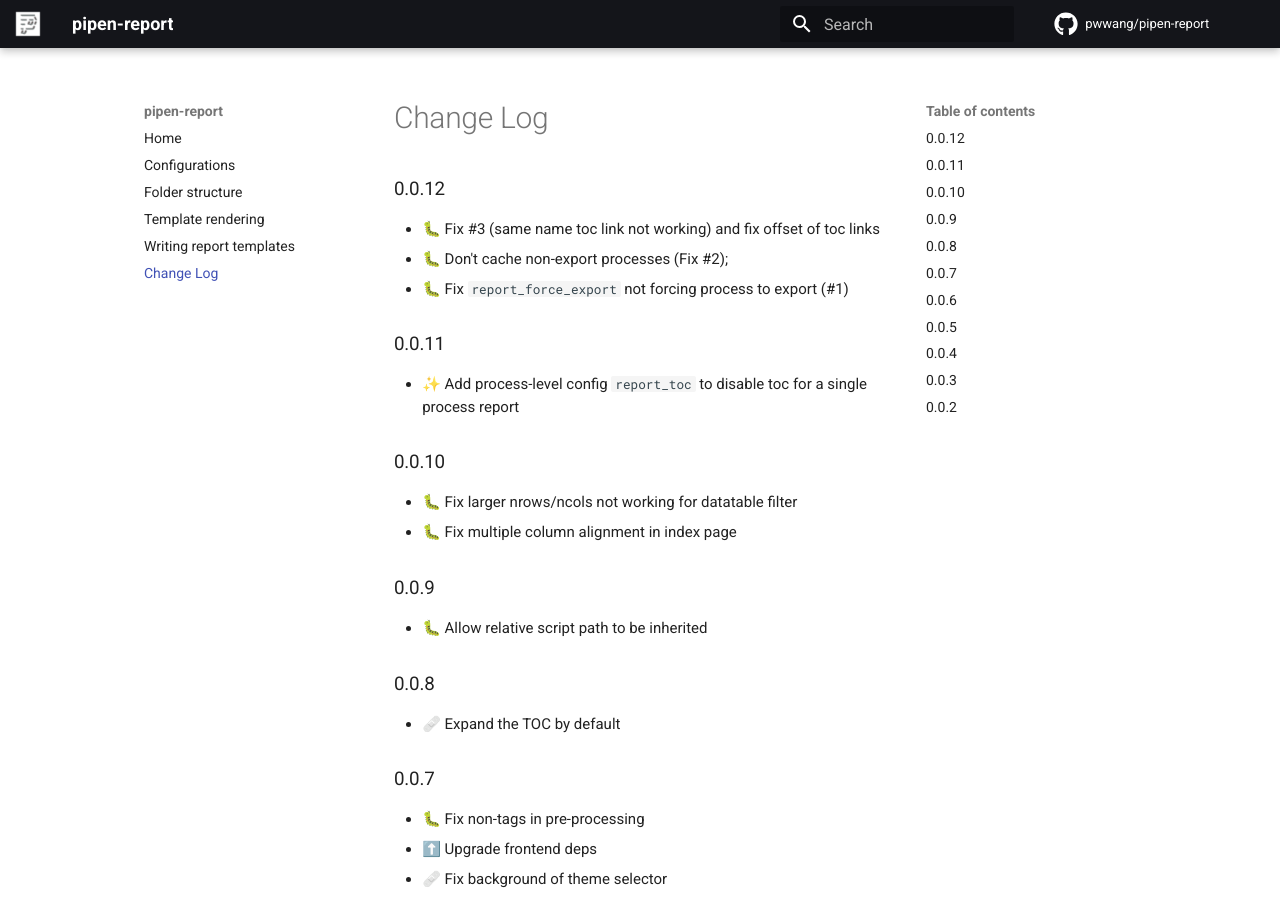
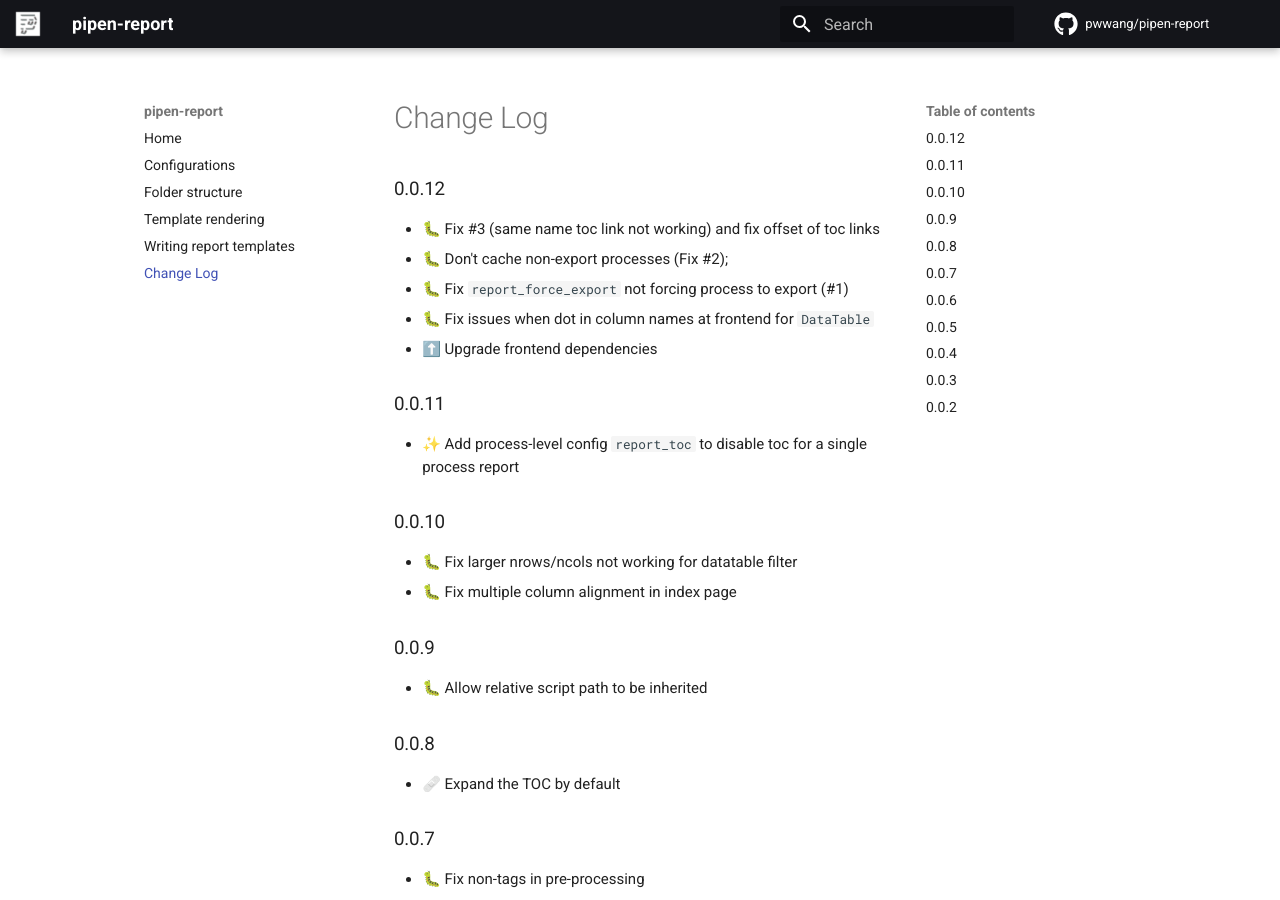
Before and after one commit to pwwang/pipen-report, an MkDocs documentation site: the page built from docs/CHANGELOG.md, in a window 1280 px wide and 900 px high. Built offline with MkDocs 1.6.1 and Material for MkDocs 9.7.7, drawn with Linux system fonts in a browser that asks for light colours; comment, search, counter and statistics services are not loaded.

Commit message:
📝 Update change log

```diff
--- a/docs/CHANGELOG.md
+++ b/docs/CHANGELOG.md
@@ -3,6 +3,9 @@
 - 🐛 Fix #3 (same name toc link not working) and fix offset of toc links
 - 🐛 Don't cache non-export processes (Fix #2);
 - 🐛 Fix `report_force_export` not forcing process to export (#1)
+- 🐛 Fix issues when dot in column names at frontend for `DataTable`
+- ⬆️ Upgrade frontend dependencies
+
 
 ## 0.0.11
 
```
